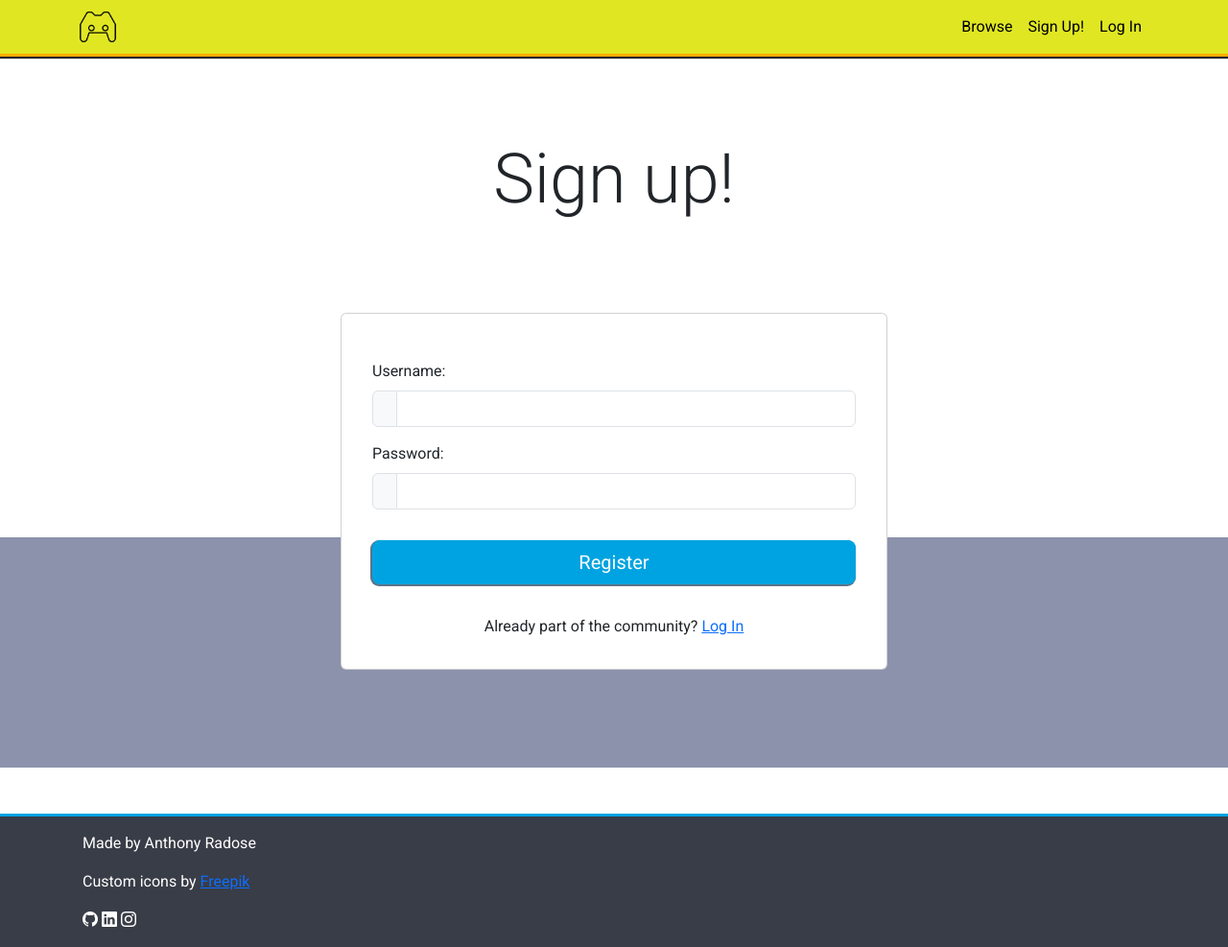
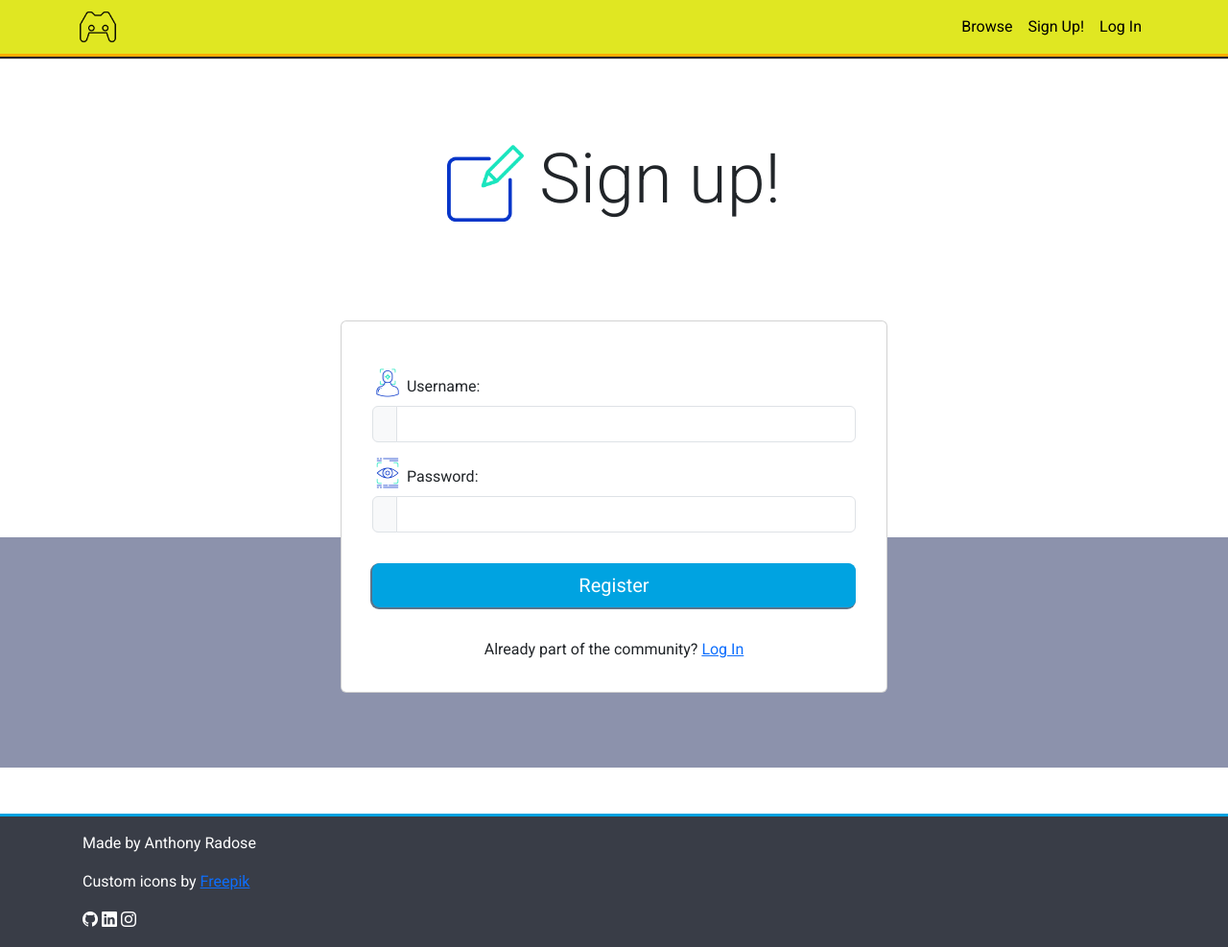
Before and after one commit to anthonyradose/gamesay_milestone_project3, a Python web app: template templates/sign_up.html in a window 1280 px wide. Shown: the whole page at 96% size. Run offline with Jinja, Linux system fonts and the light colour scheme; the template is opened without the code that fills it, so the values that code supplies are empty.

Commit message:
Add icons to sign_up template for more visual appeal

```diff
--- a/static/css/style.css
+++ b/static/css/style.css
@@ -20,7 +20,8 @@ body {
     height: 2em;
     position: unset;
 }
-#searchIcon{
+
+#searchIcon {
     height: 2em;
 }
 
@@ -31,6 +32,13 @@ body {
     top: -0.1em;
 }
 
+#penIcon {
+    height: 4em;
+}
+#usernameIcon, #passwordIcon{
+    height: 2em;
+}
+
 /* Custom Bootstrap Styles: */
 :root .navbar {
     --bs-tertiary-bg-rgb: 224, 231, 34;
@@ -39,7 +47,8 @@ body {
     border-bottom: 3px solid #FFAD00;
     box-shadow: 0px 1px 1px 1px;
 }
-.btn-danger{
+
+.btn-danger {
     background-color: #EB212E;
     border: none;
     transition: transform 0.2s ease-in-out, color 0.2s ease-in-out;
@@ -47,10 +56,12 @@ body {
     --bs-btn-hover-bg: #E91624;
     --bs-btn-active-bg: #E01522;
 }
-.btn-danger:active{
+
+.btn-danger:active {
     box-shadow: none;
 }
-.btn-primary{
+
+.btn-primary {
     background-color: #00A3E1;
     border: none;
     transition: transform 0.2s ease-in-out, color 0.2s ease-in-out;
@@ -58,24 +69,29 @@ body {
     --bs-btn-hover-bg: #0096D1;
     --bs-btn-active-bg: #008FC7;
 }
-.btn-primary:active{
+
+.btn-primary:active {
     box-shadow: none;
 }
-.bg-danger{
+
+.bg-danger {
     --bs-danger-rgb: 235, 33, 46
 }
-.bg-success{
+
+.bg-success {
     --bs-success-rgb: 68, 214, 44;
 }
-.bg-warning{
+
+.bg-warning {
     --bs-warning-rgb: 255, 222, 0;
 }
 
-.img-fluid{
+.img-fluid {
     border-top-left-radius: 0.375rem;
     border-top-right-radius: 0.375rem;
 }
-.img-fluid + p{
+
+.img-fluid+p {
     background: white;
     padding: 1rem;
     border-bottom-left-radius: 0.375rem;
@@ -122,10 +138,11 @@ button[aria-expanded="false"] span.read-less {
     margin-bottom: 0;
 }
 
-.rating{
+.rating {
     width: 20%;
 }
 
+/*Media Queries:*/
 @media (max-width: 576px) {
     #searchDiv {
         width: 75%;
@@ -142,8 +159,13 @@ button[aria-expanded="false"] span.read-less {
     #landing-intro {
         width: 87%;
     }
-    .rating{
+
+    .rating {
         width: 15%;
+    }
+
+    #penIcon {
+        height: 5em;
     }
 }
 
@@ -151,13 +173,16 @@ button[aria-expanded="false"] span.read-less {
     .card-img-top {
         height: 200px;
     }
-    .game-card{
+
+    .game-card {
         width: 250px;
     }
+
     #landing-intro {
         width: 57%;
     }
-    .rating{
+
+    .rating {
         width: 37%;
     }
 }
--- a/templates/sign_up.html
+++ b/templates/sign_up.html
@@ -1,15 +1,17 @@
 {% extends "base.html" %}
 {% block content %}
 <div class="container min-vh-100">
-    <div class="container justify-content-center mt-5 pt-5">
+    <div class="container d-flex align-items-center justify-content-center mt-5 pt-5">
+        <img class="'d-inline me-3" id="penIcon" src="../static/css/icons/pen.png">
         <h2 class="text-center mt-5 pb-5 display-2">Sign up!</h2>
     </div>
-    <div class="row mt-5 justify-content-center">
+    <div class="row my-5 justify-content-center">
         <div class="card col-8 col-xl-6 p-3">
             <div class="card-body">
                 <form method="POST" action="{{ url_for('sign_up') }}">
                     <!-- Username -->
                     <div class="my-3">
+                        <img class="d-inline mb-2" id="usernameIcon" src="../static/css/icons/username.png">
                         <label for="username" class="form-label">Username:</label>
                         <div class="input-group">
                             <span class="input-group-text"></span>
@@ -19,6 +21,7 @@
                     </div>
                     <!-- Password -->
                     <div class="my-3">
+                        <img class="d-inline mb-2" id="passwordIcon" src="../static/css/icons/password.png">
                         <label for="password" class="form-label">Password:</label>
                         <div class="input-group">
                             <span class="input-group-text"></span>
```
Also changed, not shown: static/css/icons/password.png (added), static/css/icons/pen.png (added), static/css/icons/username.png (added).
